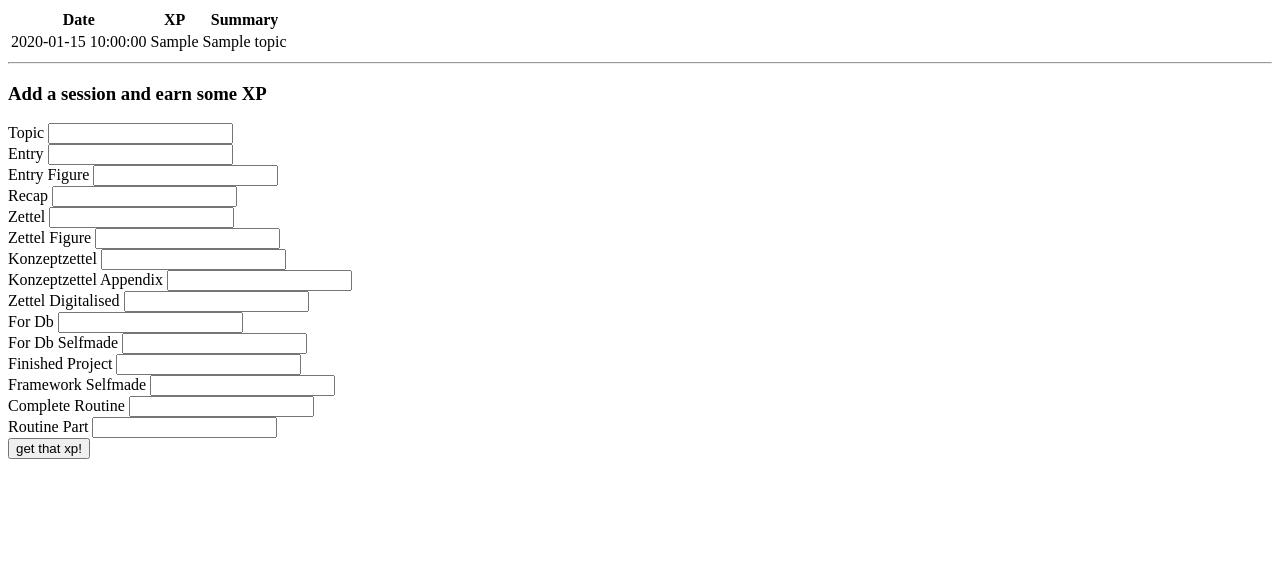
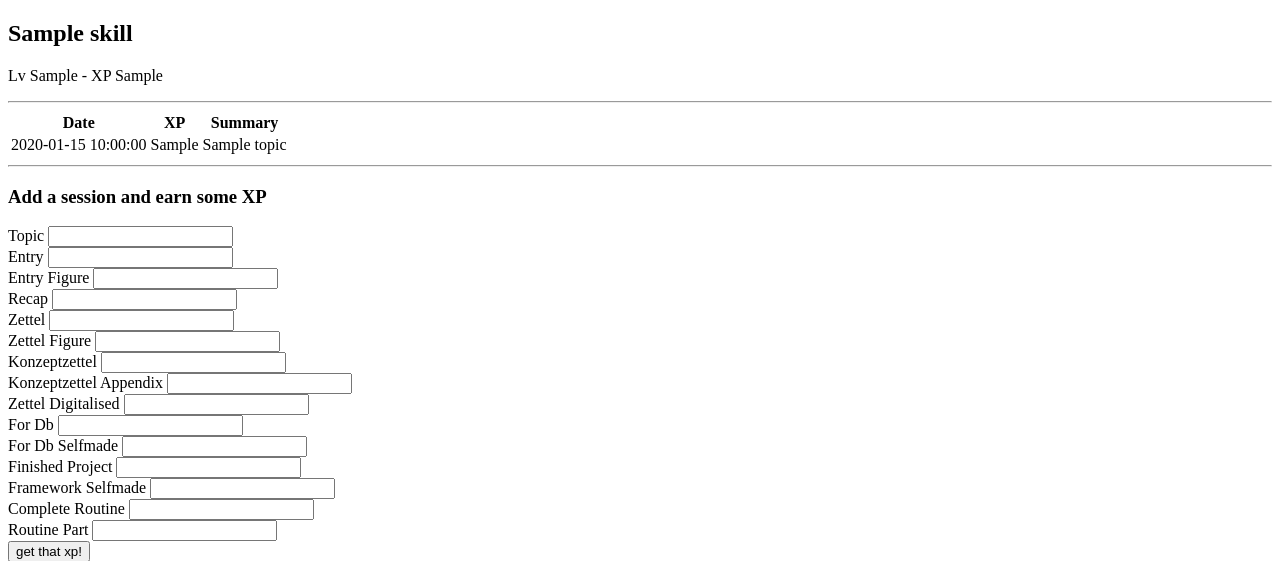
Before and after one commit to IsHaltEchtSo/xp_tracker, a Flask app: template app/blueprints/skill/templates/skill.html in a window 1280 px wide. Shown: the part 36-597 px from the top of the page. Run offline with Flask 2, Linux system fonts and the light colour scheme; the template is opened without the code that fills it: values that come from a table or form of the project are taken from there, most other values are stand-ins (such as "Sample title", 1, 10 or a date in 2020).

Commit message:
skill name and level on skill page

```diff
--- a/app/blueprints/skill/routes.py
+++ b/app/blueprints/skill/routes.py
@@ -87,7 +87,7 @@ def skill_page(skill_name):
         skill['lv'] = calculate_lv(skill['xp'])
 
         dump_skills_to(path='json/skills.json', skills=skills)
-        return redirect(url_for('skill_bp.reward_page', skill=skill_name))
+        return redirect(url_for('skill_bp.skill_page', skill_name=skill_name))
 
     return render_template('skill.html',
         skill=skill,
--- a/app/blueprints/skill/static/css/skills/index.css
+++ b/app/blueprints/skill/static/css/skills/index.css
@@ -30,7 +30,7 @@
 }
 
 .skill-card:hover {
-    background-color: rgb(212, 230, 210);
+    background-color: rgb(201, 219, 246);
 }
     .skill-text-button {
         display: inline;
--- a/app/blueprints/skill/templates/skill.html
+++ b/app/blueprints/skill/templates/skill.html
@@ -1,6 +1,11 @@
 {% extends 'base.html' %}
 
 {% block content %}
+    <!-- SKILL INFO -->
+    <h2>{{skill.name}}</h2>
+    <p>Lv {{skill.lv}} - XP {{skill.xp}}</p>
+    <hr>
+
     <!-- SESSIONS LISTING -->
     <div class="history box">
         <table>
```
